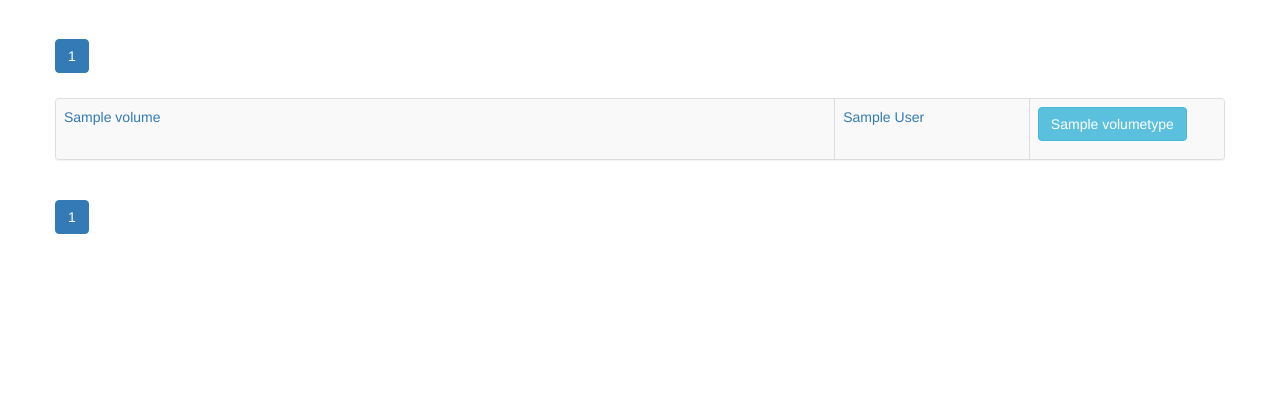
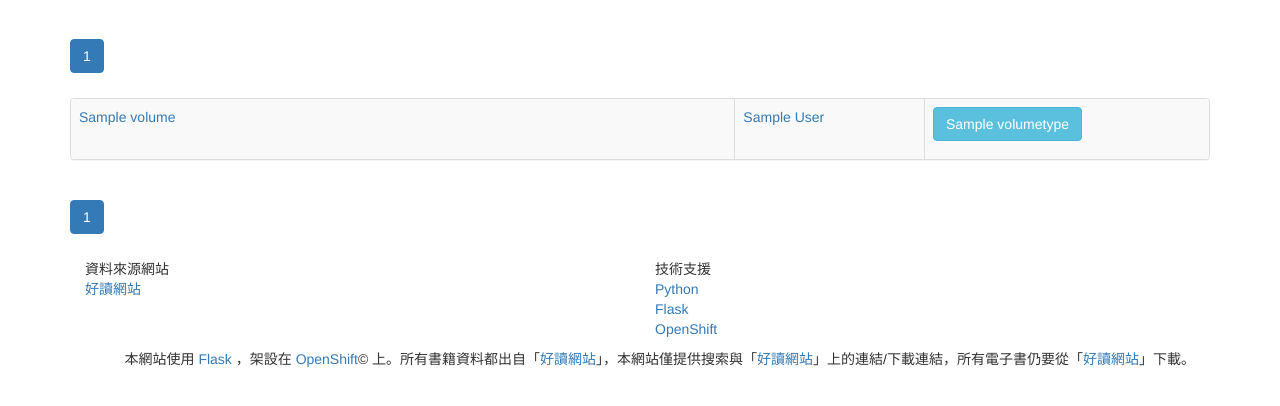
Before and after one commit to elleryq/haodooscraper, a Python web app: template wsgi/templates/index.html in a window 1280 px wide. Shown: the part 51-457 px from the top of the page. Run offline with Jinja, Linux system fonts and the light colour scheme; the template is opened without the code that fills it: most values are stand-ins (such as "Sample title", 1, 10 or a date in 2020); some libraries are stand-ins or nearby versions.

Commit message:
Adjust layout and add legal descriptions.

```diff
--- a/wsgi/templates/index.html
+++ b/wsgi/templates/index.html
@@ -42,7 +42,7 @@ body { padding-top: 70px; }
 
 {% block content %}
 <div class="container">
-    <div class="row">
+    <div class="row-fluid">
         {{ helper.render_pagination(pagination) }}
         <div class="panel panel-default table-responsive">
             <table class="table table-striped table-bordered">
@@ -54,7 +54,7 @@ body { padding-top: 70px; }
                     <td class="col-md-2">
                         <a href='{{url_for("home", q=volume.author)}}'>{{ volume.author }}</a>
                     </td>
-                    <td class="col-md-2">
+                    <td class="col-md-3">
                         <p>
                         {%- for ext in volume.exts %}
                             <a href="{{ ext.link }}" class="btn btn-info">{{ ext.volumetype }}</a>
@@ -67,6 +67,29 @@ body { padding-top: 70px; }
         </div>
         {{ helper.render_pagination(pagination) }}
     </div>
+    <div class="row-fluid">
+		<div class="span12 footer">
+			<div class="col-md-6">
+				<ul class="list-unstyled">
+                    <li>資料來源網站</li>
+                    <li><a href="http://www.haodoo.net">好讀網站</a></li>
+                </ul>
+            </div>
+			<div class="col-md-6">
+				<ul class="list-unstyled">
+					<li>技術支援<li>
+                    <li><a href="http://www.python.org">Python</a></li>
+                    <li><a href="http://flask.pocoo.org">Flask</a></li>
+                    <li><a href="http://www.openshift.com">OpenShift</a></li>
+				</ul>
+			</div>
+        </div>
+    </div>
+	<div class="row-fluid">
+		<div class="col-md-12">
+            <p class="muted pull-right">本網站使用 <a href="http://flask.pocoo.org">Flask</a> ，架設在 <a href="http://www.openshift.com">OpenShift</a>© 上。所有書籍資料都出自「<a href="http://www.haodoo.net">好讀網站</a>」，本網站僅提供搜索與「<a href="http://www.haodoo.net">好讀網站</a>」上的連結/下載連結，所有電子書仍要從「<a href="http://www.haodoo.net">好讀網站</a>」下載。</p>
+		</div>
+	</div>
 </div>
 {% endblock %}
 
```
